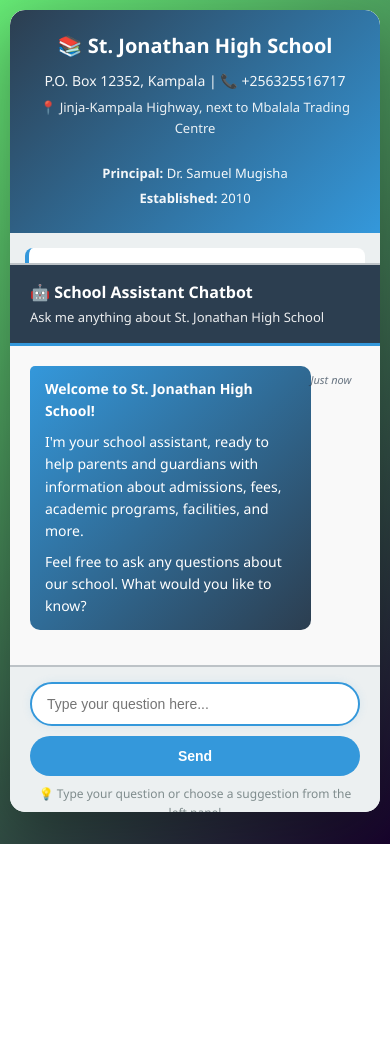
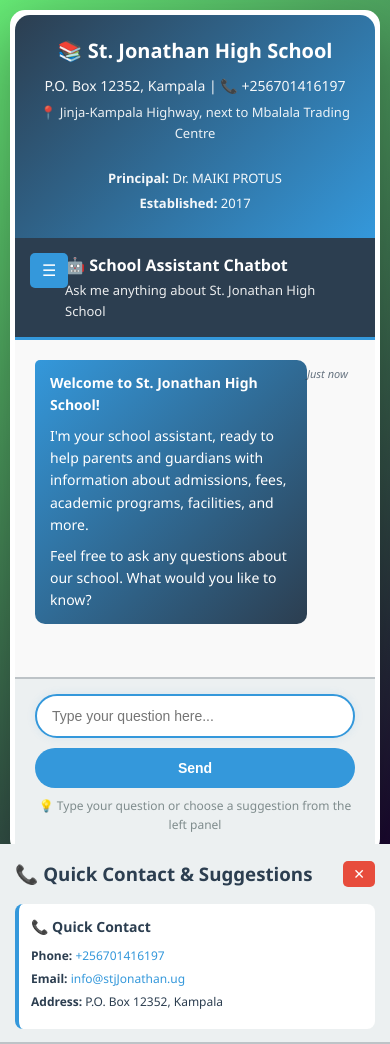
Before and after one commit to kushkusholo/st_jonathan_high_school, a Flask app: page / in a window 390 px wide. Before the commit the page ends 844 px from the top, so only its background shows below. Run offline with Flask 3, Linux system fonts and the light colour scheme.

Commit message:
Improve mobile responsiveness with collapsible info panel

```diff
--- a/app.py
+++ b/app.py
@@ -17,21 +17,38 @@ SCHOOL_INFO = {
     "name": "St. Jonathan High School",
     "address": "P.O. Box 12352, Kampala",
     "location": "Jinja-Kampala Highway, next to Mbalala Trading Centre",
-    "phone": "+256325516717",
+    "phone": "+256701416197",
     "email": "info@stjJonathan.ug",
-    "established": 2010,
-    "principal": "Dr. Samuel Mugisha"
+    "established": 2017,
+    "principal": "Dr. MAIKI PROTUS"
 }
 
 # Load FAQs
 def load_faqs():
-    faq_path = os.path.join(os.path.dirname(__file__), 'data', 'faqs.json')
-    if os.path.exists(faq_path):
-        with open(faq_path, 'r', encoding='utf-8') as f:
-            return json.load(f)
+    # Try multiple paths
+    possible_paths = [
+        os.path.join(os.path.dirname(__file__), 'data', 'faqs.json'),
+        os.path.join(os.path.dirname(__file__), 'faqs.json'),
+        '/home/maikiprotus81/school_chatbot/data/faqs.json',
+        '/home/maikiprotus81/school_chatbot/faqs.json',
+    ]
+
+    for faq_path in possible_paths:
+        if os.path.exists(faq_path):
+            try:
+                with open(faq_path, 'r', encoding='utf-8') as f:
+                    return json.load(f)
+            except Exception as e:
+                print(f"Error loading {faq_path}: {e}")
+
+    print("Warning: faqs.json not found at any location")
     return []
 
 FAQS = load_faqs()
+
+# Deployment settings
+DEBUG = os.environ.get('DEBUG', 'False').lower() in ('1', 'true', 'yes')
+PORT = int(os.environ.get('PORT', 5000))
 
 # Utility Functions
 def similar(a, b):
@@ -180,4 +197,4 @@ def log_conversation(user_msg, bot_response):
         json.dump(logs, f, indent=2, ensure_ascii=False)
 
 if __name__ == '__main__':
-    app.run(debug=True, host='127.0.0.1', port=5000)
+    app.run(debug=DEBUG, host='0.0.0.0', port=PORT)
--- a/static/script.js
+++ b/static/script.js
@@ -229,6 +229,20 @@ window.addEventListener('load', () => {
     document.getElementById('userInput').focus();
 });
 
+// Toggle info panel on mobile
+function toggleInfoPanel() {
+    const panel = document.getElementById('infoPanel');
+    const toggleBtn = document.getElementById('togglePanel');
+
+    if (panel.classList.contains('hidden')) {
+        panel.classList.remove('hidden');
+        toggleBtn.textContent = '✕';
+    } else {
+        panel.classList.add('hidden');
+        toggleBtn.textContent = '☰';
+    }
+}
+
 // Add some example quick questions
 const quickQuestions = [
     'What are the admission requirements?',
--- a/static/style.css
+++ b/static/style.css
@@ -196,6 +196,7 @@ body {
         overflow-y: auto;
         padding: 20px;
         background: #f9f9f9;
+        max-height: 60vh; /* Limit height on mobile */
     }
 
 .message {
@@ -435,6 +436,57 @@ body {
         border-right: none;
         border-bottom: 2px solid var(--border-color);
         max-height: 200px;
+        position: absolute;
+        top: 100%;
+        left: 0;
+        right: 0;
+        background: var(--light-bg);
+        z-index: 100;
+        display: none; /* Hidden by default on mobile */
+    }
+
+    .info-panel:not(.hidden) {
+        display: block;
+    }
+
+    .panel-header {
+        display: flex;
+        justify-content: space-between;
+        align-items: center;
+        margin-bottom: 15px;
+    }
+
+    .toggle-btn {
+        background: var(--accent-color);
+        color: var(--white);
+        border: none;
+        padding: 5px 10px;
+        border-radius: 5px;
+        cursor: pointer;
+        font-size: 14px;
+    }
+
+    .mobile-menu-btn {
+        display: block;
+        background: var(--secondary-color);
+        color: var(--white);
+        border: none;
+        padding: 8px 12px;
+        border-radius: 5px;
+        cursor: pointer;
+        font-size: 16px;
+        position: absolute;
+        left: 15px;
+        top: 15px;
+    }
+
+    .chat-header {
+        position: relative;
+        padding-left: 50px; /* Space for menu button */
+    }
+
+    .chat-header h2 {
+        font-size: 18px;
     }
 
     .bot-message .message-content,
@@ -445,6 +497,12 @@ body {
     .modal-content {
         width: 90%;
         margin: 20% auto;
+    }
+
+    .container {
+        height: auto;
+        min-height: 100vh;
+        padding: 5px;
     }
 }
 
--- a/templates/index.html
+++ b/templates/index.html
@@ -29,7 +29,11 @@
         <!-- Main Chat Container -->
         <div class="chat-container">
             <!-- Info Panel -->
-            <aside class="info-panel">
+            <aside class="info-panel" id="infoPanel">
+                <div class="panel-header">
+                    <h3>📞 Quick Contact & Suggestions</h3>
+                    <button class="toggle-btn" id="togglePanel" onclick="toggleInfoPanel()">✕</button>
+                </div>
                 <div class="panel-section">
                     <h3>📞 Quick Contact</h3>
                     <div class="contact-info">
@@ -61,6 +65,7 @@
             <!-- Chat Window -->
             <main class="chat-window">
                 <div class="chat-header">
+                    <button class="mobile-menu-btn" id="mobileMenuBtn" onclick="toggleInfoPanel()">☰</button>
                     <h2>🤖 School Assistant Chatbot</h2>
                     <p>Ask me anything about St. Jonathan High School</p>
                 </div>
```
Lines whose indentation alone changed are shown as unchanged.
